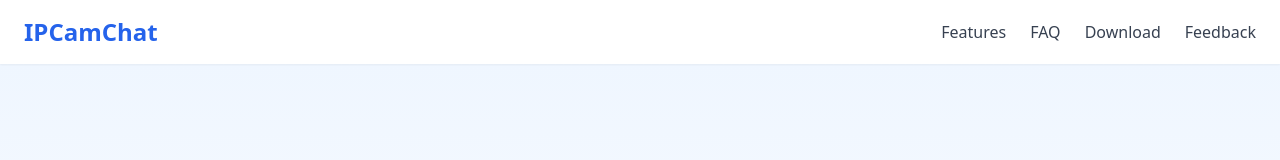
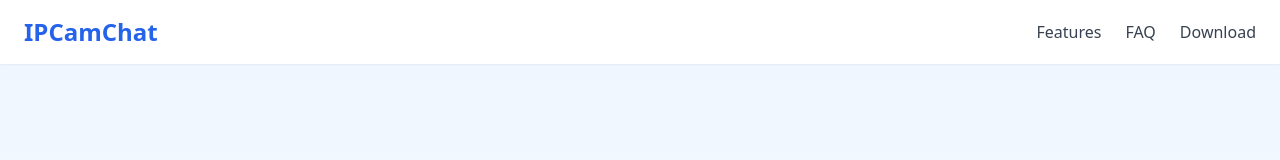
Before and after one commit to yuyic/ipcamchat-site, a plain HTML site: page index.html in a window 1280 px wide. Shown: the top 160 px of the page. Drawn offline with nearby package versions, Linux system fonts and the light colour scheme.

Commit message:
minor changes

```diff
--- a/index.html
+++ b/index.html
@@ -33,7 +33,7 @@
         <a href="#features" class="hover:text-blue-600 transition">Features</a>
         <a href="#faq" class="hover:text-blue-600 transition">FAQ</a>
         <a href="#download" class="hover:text-blue-600 transition">Download</a>
-        <a href="#feedback" class="hover:text-blue-600 transition">Feedback</a>
+        <!-- <a href="#feedback" class="hover:text-blue-600 transition">Feedback</a> -->
       </nav>
     </div>
   </header>
```
Also changed, not shown: 1 other file.
